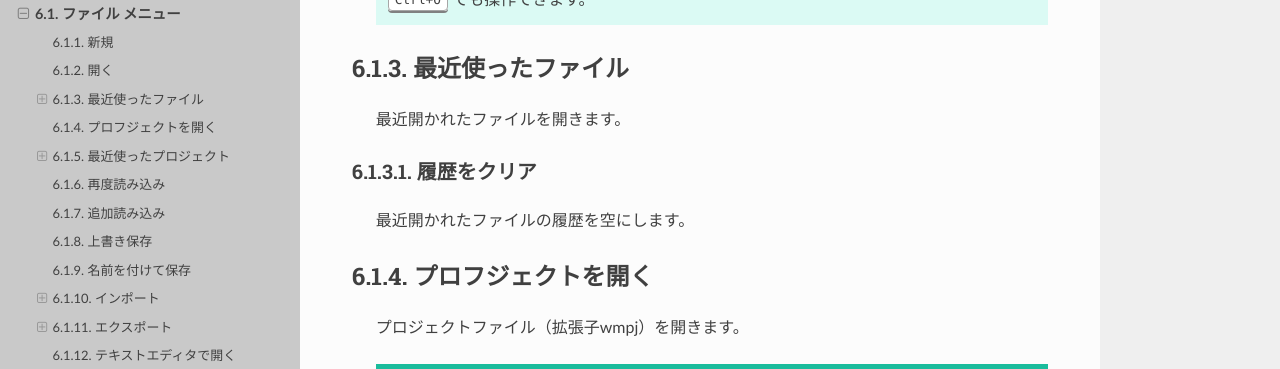
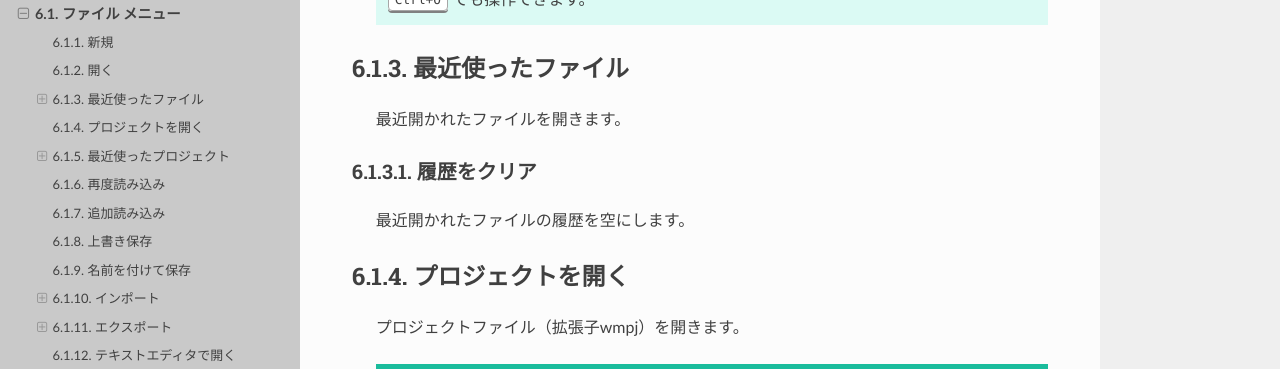
Before and after one commit to X-Ability/winmostar_doc, a Sphinx documentation site: the page built from source/winmos/winmos_file.rst, in a window 1280 px wide and 900 px high, scrolled down 561 px. Shown: the top 369 px of the window. Built offline with Sphinx 7.4.7 and the Read the Docs theme 2.0.0, drawn with Linux system fonts in a browser that asks for light colours.

Commit message:
英語マニュアル とりあえずビルドが通るまで

```diff
--- a/source/winmos/md/winmos_amber.rst
+++ b/source/winmos/md/winmos_amber.rst
@@ -89,7 +89,7 @@ sanderキーワード設定
          QM領域へのPME法の適用を指定します。
       qmmask
          [Set]ボタンを押すと、メイン画面で選択された原子をQM領域として設定します。
-         メイン画面においてCtrl＋ドラッグにより選択された青色の原子が対象となります。
+         メイン画面においてCtrl+ドラッグにより選択された青色の原子が対象となります。
    Misc
       Other Settings
          その他の設定を記述します。
--- a/source/winmos/winmos_edit.rst
+++ b/source/winmos/winmos_edit.rst
@@ -410,7 +410,7 @@ Z-Matrixを再生成
 
 座標軸を交換
 ^^^^^^^^^^^^^^^^^^^^^^^^^^^^^^^
-   座標軸同志を交換し、座標系を取り直します。
+   座標軸同士を交換し、座標系を取り直します。
 
 X/Y/Z軸を反転
 ^^^^^^^^^^^^^^^^^^^^^^^^^^^^^^^
--- a/source/winmos/winmos_file.rst
+++ b/source/winmos/winmos_file.rst
@@ -27,7 +27,7 @@
 ^^^^^^^^^^^^^^^
    最近開かれたファイルの履歴を空にします。
 
-プロフジェクトを開く
+プロジェクトを開く
 ----------------------------------
    プロジェクトファイル（拡張子wmpj）を開きます。
 
--- a/source/winmos/winmos_selection.rst
+++ b/source/winmos/winmos_selection.rst
@@ -9,7 +9,7 @@
 
          .. image:: selection_marker.png
 
-      **青丸のグループ選択を用いる方法** は、主に複数原子に対する操作で使われます。 :ref:`分子表示エリア <gui_main>` で :kbd:`Ctrl+左ドラッグ` 、 :kbd:`Ctrl+左クリック` 、 :kbd:`Shift＋左クリック` することでグループ選択できます。あるいは :menuselection:`選択` メニュー以下の機能を使うことでもグループ選択できます。下図のメタノール分子の例では、CH3（メチル）基の周囲を :kbd:`Ctrl+左ドラッグ` しており、CH3基の原子が青丸で囲まれています。また、 :ref:`座標表示エリア <gui_main>` で :kbd:`Ctrl+左クリック` することでもグループ選択できます。 :ref:`分子表示エリア <gui_main>` 内の数左上にはグループ選択されている原子の個数と組成が表示されます（下図の例では :guilabel:`Group Selection: 4 Atoms (CH3)` ）。
+      **青丸のグループ選択を用いる方法** は、主に複数原子に対する操作で使われます。 :ref:`分子表示エリア <gui_main>` で :kbd:`Ctrl+左ドラッグ` 、 :kbd:`Ctrl+左クリック` 、 :kbd:`Shift+左クリック` することでグループ選択できます。あるいは :menuselection:`選択` メニュー以下の機能を使うことでもグループ選択できます。下図のメタノール分子の例では、CH3（メチル）基の周囲を :kbd:`Ctrl+左ドラッグ` しており、CH3基の原子が青丸で囲まれています。また、 :ref:`座標表示エリア <gui_main>` で :kbd:`Ctrl+左クリック` することでもグループ選択できます。 :ref:`分子表示エリア <gui_main>` 内の数左上にはグループ選択されている原子の個数と組成が表示されます（下図の例では :guilabel:`Group Selection: 4 Atoms (CH3)` ）。
 
          .. image:: selection_group.png
 
```
Also changed, not shown: 8 other files.
